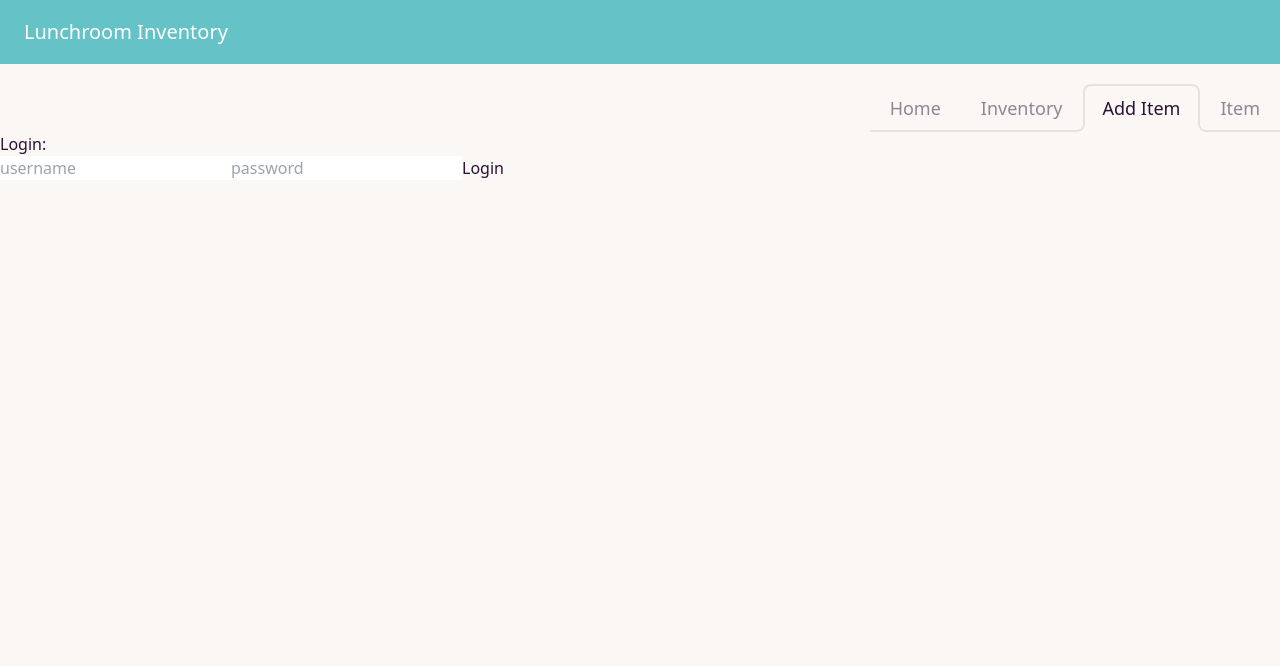
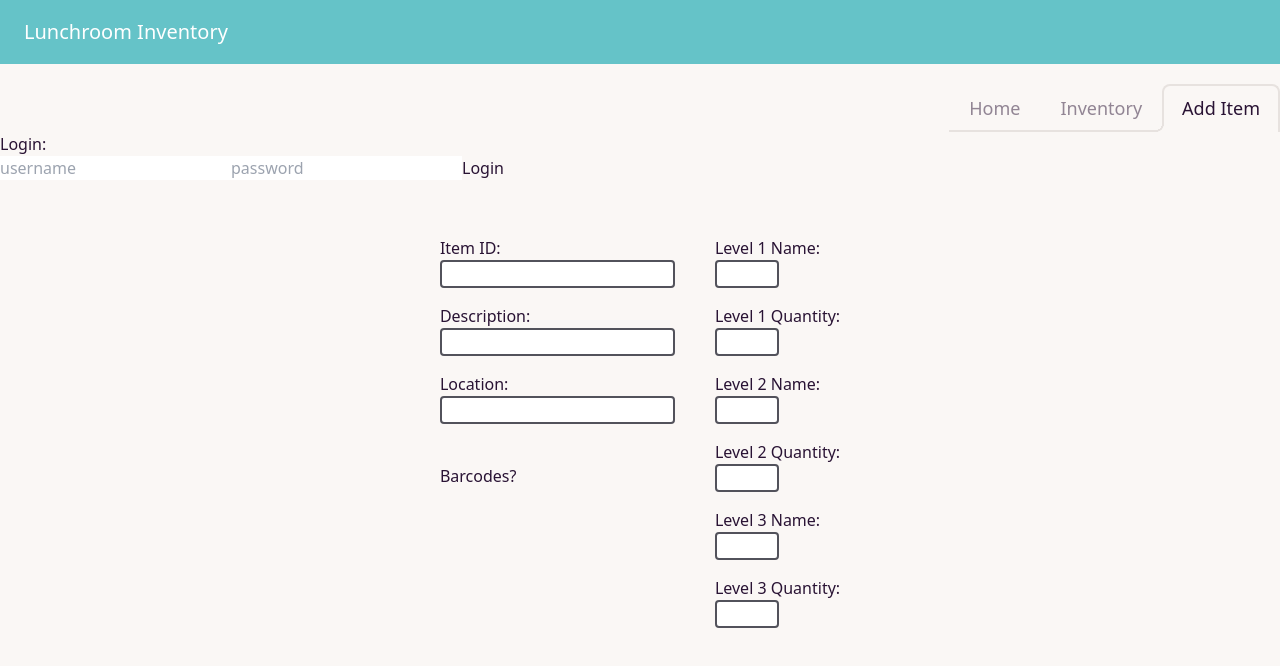
Before and after one commit to Git-Vdim-Hub/lunchroom-inventory-app, a React (Create React App) app in the folder client/: page /Item/1 in a window 1280 px wide. Shown: the top 666 px of the page. Built offline with nearby package versions, Linux system fonts and the light colour scheme; no server answers.

Commit message:
got item page to display with that item's id  when clicking edit

```diff
--- a/client/src/App.js
+++ b/client/src/App.js
@@ -16,7 +16,7 @@ export default function App() {
 					<Route path="/" element={<Home />} />
 					<Route path="/Inventory" element={<Inventory />} />
 					<Route path="/AddItem" element={<AddItem />} />
-					<Route path="/Item" element={<Item />} />
+					<Route path="/Item/:itemId" element={<Item />} />
 				</Routes>
 			</Router>
 		</div>
--- a/client/src/components/ItemList/index.js
+++ b/client/src/components/ItemList/index.js
@@ -10,7 +10,9 @@ const ItemList = ({items}) => {
             Bin Item ID Item Description Level 1 Qty Level 1 Qty Level 3 Qty
             {items.map((item) =>(
                 <div key={item._id}>{item.location} {item.item_id} {item.item_desc} {item.quantity1_name} {item.quantity_lvl_1} {item.quantity2_name} {item.quantity_lvl_2} {item.quantity3_name} {item.quantity_lvl_3}
-                <button>Edit</button>
+                <Link
+                to={`/Item/${item._id}`}
+                >Edit</Link>
                 <button>Verify</button>
                 </div>
             ))}
--- a/client/src/components/Navbar/index.js
+++ b/client/src/components/Navbar/index.js
@@ -15,7 +15,6 @@ export default function Navbar() {
 				<Link to={"/"} className="tab tab-md md:tab-lg tab-lifted">Home</Link>
 				<Link to={"./Inventory"} className="tab tab-md md:tab-lg tab-lifted">Inventory</Link>
 				<Link to={"./AddItem"} className="tab tab-md md:tab-lg tab-lifted tab-active">Add Item</Link>
-				<Link to={"./Item"} className="tab tab-md md:tab-lg tab-lifted">Item</Link>
 			</div>
 		</div>
 	);
--- a/client/src/pages/Item.js
+++ b/client/src/pages/Item.js
@@ -1,8 +1,21 @@
 import React, { useState } from "react";
+import {useParams} from 'react-router-dom';
+import { useQuery } from "@apollo/client";
+
+import {QUERY_SINGLE_ITEM} from '../utils/queries'
 
 export default function Item() {
+    const [test, setTest ] = useState('');
+    const {itemId} = useParams();
+    const {loading, data} = useQuery(QUERY_SINGLE_ITEM, {
+        variables: {itemId: itemId}
+    })
 
-    const [test, setTest ] = useState('');
+    const item = data?.item || {};
+
+    if(loading) {
+        return <div>Loading...</div>;
+    }
     function handleChange(event) {
         const value = event.target.value;
         setTest(value)
@@ -12,7 +25,7 @@ export default function Item() {
         <div className="flex justify-center gap-10 mt-14">
             <div className="flex flex-col">
                 <label>Item ID:</label>
-                <input className="border border-2 border-zinc-600 rounded mb-4" value={test} onChange={handleChange}/>
+                <input className="border border-2 border-zinc-600 rounded mb-4" value={item.item_id} onChange={handleChange}/>
                 <label>Description:</label>
                 <input className="border border-2 border-zinc-600 rounded mb-4" type="text"/>
                 <label>Location:</label>
--- a/client/src/utils/queries.js
+++ b/client/src/utils/queries.js
@@ -42,3 +42,25 @@ query Items {
 	}
   }
 `
+export const QUERY_SINGLE_ITEM = gql `
+query Query($itemId: ID!) {
+	item(id: $itemId) {
+	  _id
+	  formated_date
+	  item_desc
+	  item_id
+	  last_modified
+	  location
+	  quantity1_name
+	  quantity2_name
+	  quantity3_name
+	  quantity_lvl_1
+	  quantity_lvl_2
+	  quantity_lvl_3
+	  scans {
+		_id
+		barcode
+	  }
+	}
+  }
+`
```
Also changed, not shown: 2 other files (tests, documents, lock files or other folders).
